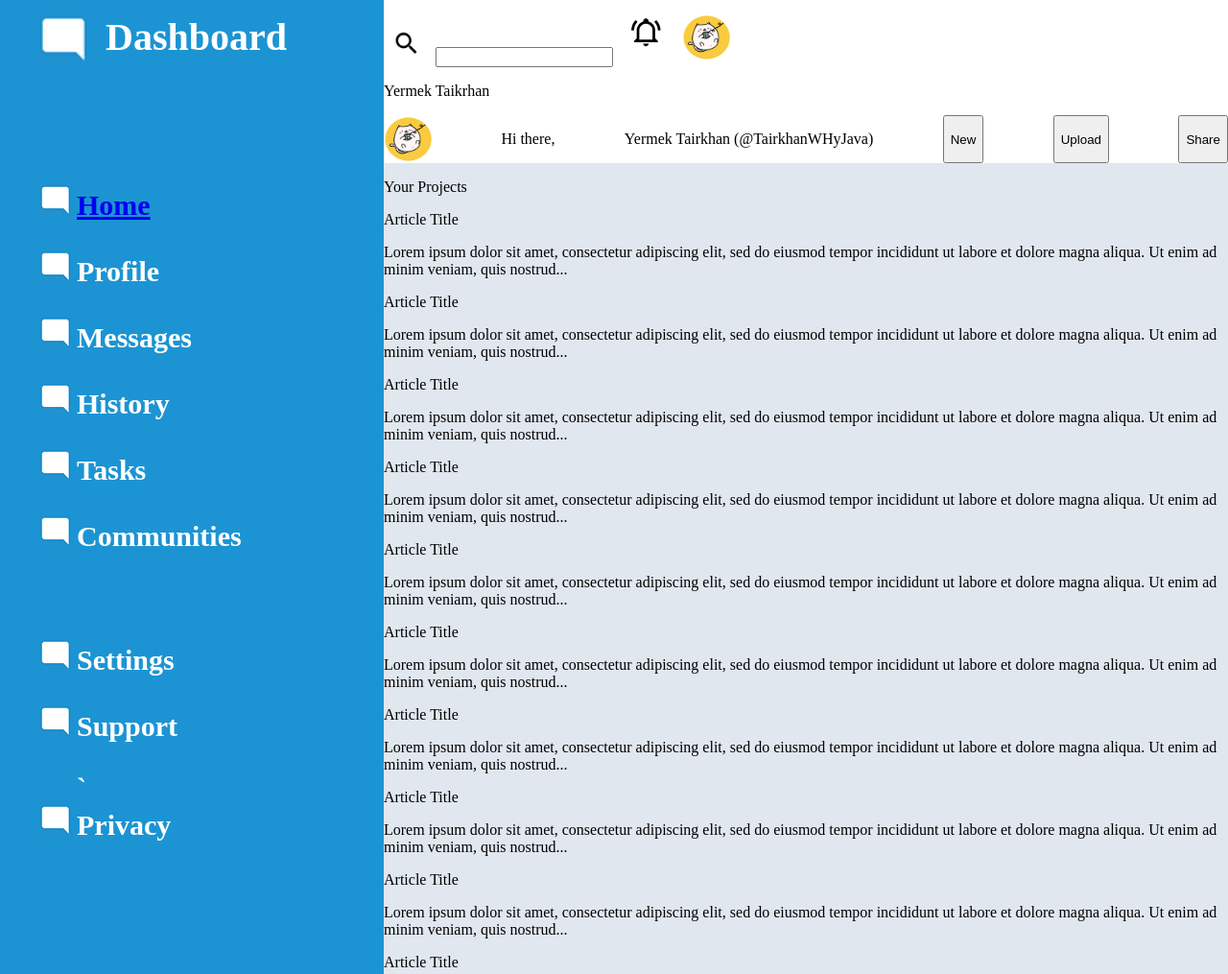
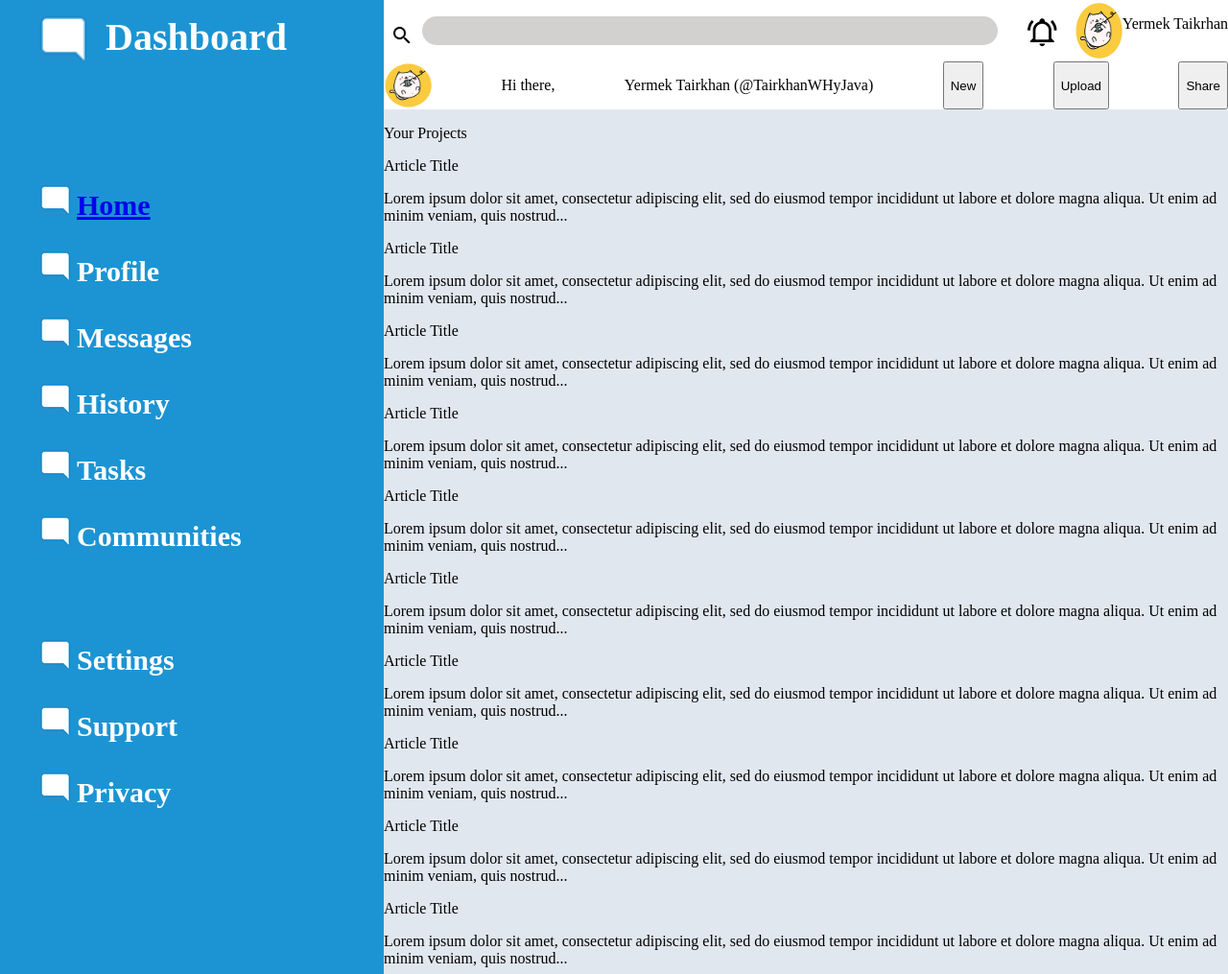
Before and after one commit to ETairkhan/dashboard-project, a plain HTML site: page index.html in a window 1280 px wide. Shown: the top 1015 px of the page at 96% size. Drawn offline with Linux system fonts and the light colour scheme.

Commit message:
searchbar input

```diff
--- a/index.html
+++ b/index.html
@@ -38,7 +38,7 @@
 
                     <li>Settings</li>
 
-                    <li>Support</li>`
+                    <li>Support</li>
 
                     <li>Privacy</li>
                 </ul>
@@ -47,12 +47,15 @@
 
         <div class="header">
             <div class="searchbar">
-                <img style="width:50px;" src="img/search.png" alt="">
-                <input id="searchbar-input" type="text">
-                <img src="img/notification.png" alt="">
-
-                <img style="width:50px" src="img/cat.png" alt="">
-                <p>Yermek Taikrhan</p>
+                <div class="searchbar-input">
+                  <img src="img/search.png" alt="">
+                  <input id="searchbar-input" type="text">
+                </div>
+                <div class="searchbar-notification">
+                  <img src="img/notification.png" alt="">
+                  <img style="width:50px" src="img/cat.png" alt="">
+                  <p>Yermek Taikrhan</p>
+                </div>
             </div>
 
             <div class="profile">
--- a/styles.css
+++ b/styles.css
@@ -63,10 +63,34 @@ ul{
     grid-column: 2 / 3;
 }
 
+.searchbar{
+    display:flex;
+    justify-content: space-between;
+}
+
+.searchbar-input{
+    display:flex;
+    justify-content: center;
+    align-items: center;
+}
+
+.searchbar-input img{
+    width:40px;
+}
 
 
-.searchbar{
+.searchbar-input input{
+    width:600px;
+    background-color:rgb(211, 208, 208);
+    height:30px;
+    border-radius:20px;
+    border:none;
+}
 
+
+.searchbar-notification{
+    display: flex;
+    justify-content: space-between;
 }
 
 .profile{
```
